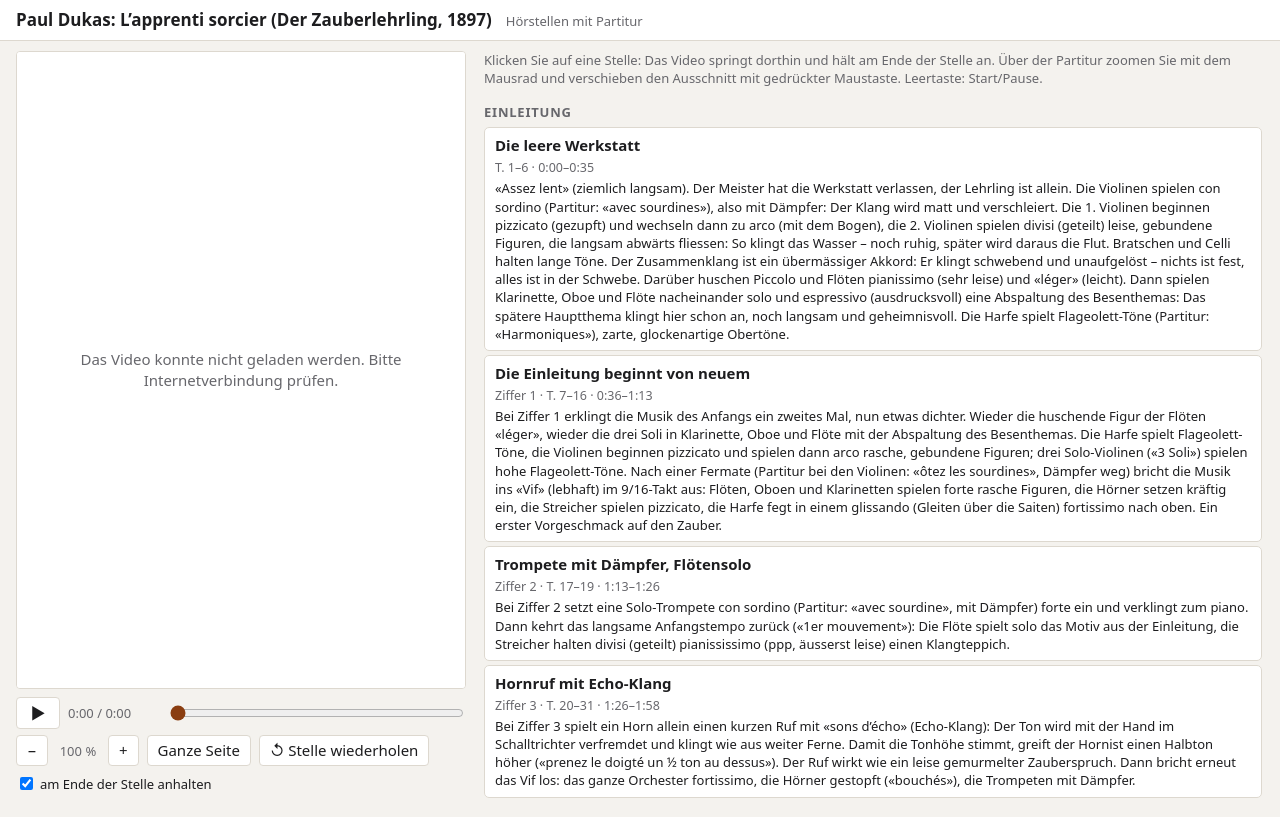
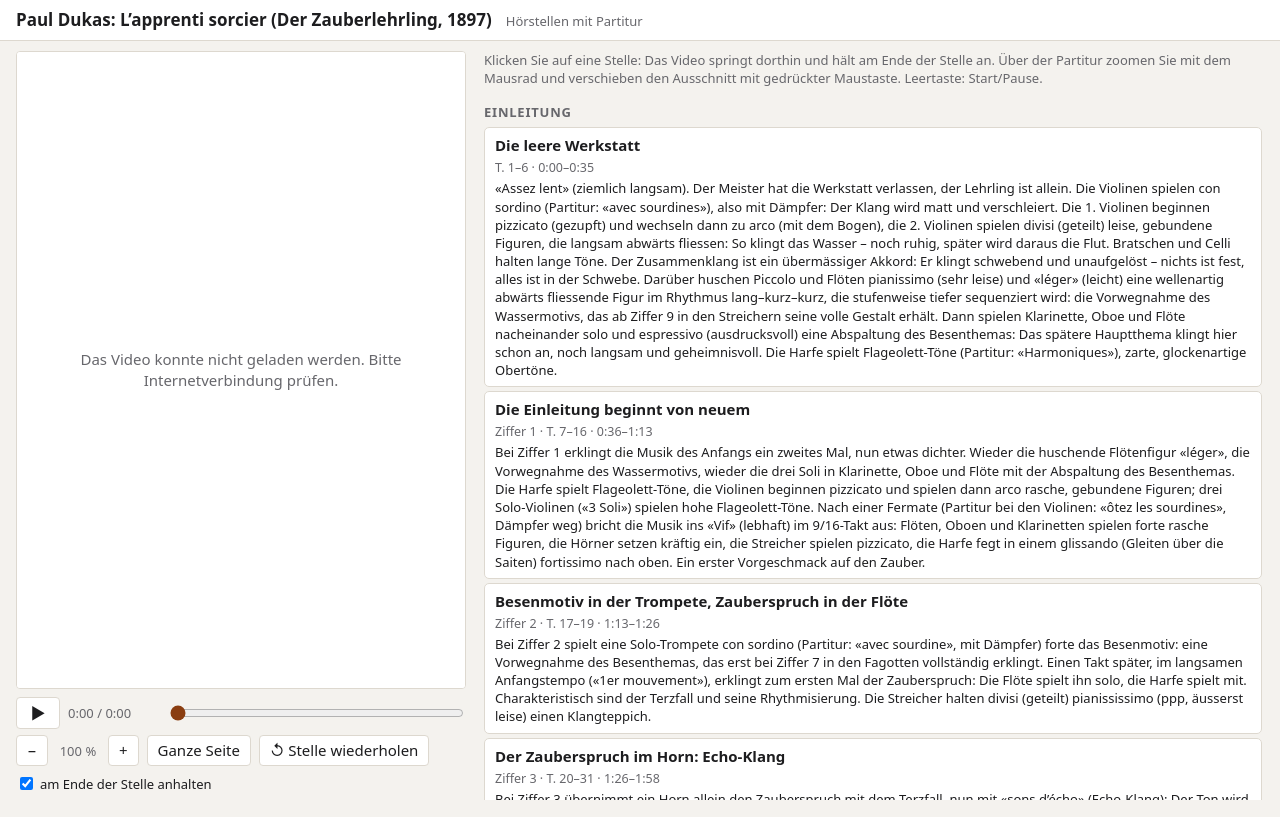
Before and after one commit to unterrichtsmaterialien-musik/zauberlehrling, a plain HTML site: page index.html in a window 1280 px wide. Drawn offline with Linux system fonts and the light colour scheme.

Commit message:
Update text descriptions in index.html

```diff
--- a/index.html
+++ b/index.html
@@ -151,21 +151,21 @@ const SEITE = { links: 0.3015, breite: 0.397 };
 // Zeiten vorläufig (aus Seitenwechseln geschätzt) – werden im Bearbeitungsmodus präzisiert
 const STELLEN = [
   { gruppe: 'Einleitung', titel: 'Die leere Werkstatt', ziffer: '', takte: '1–6',
-    start: '0:00', ende: '0:35.7', text: '«Assez lent» (ziemlich langsam). Der Meister hat die Werkstatt verlassen, der Lehrling ist allein. Die Violinen spielen con sordino (Partitur: «avec sourdines»), also mit Dämpfer: Der Klang wird matt und verschleiert. Die 1. Violinen beginnen pizzicato (gezupft) und wechseln dann zu arco (mit dem Bogen), die 2. Violinen spielen divisi (geteilt) leise, gebundene Figuren, die langsam abwärts fliessen: So klingt das Wasser – noch ruhig, später wird daraus die Flut. Bratschen und Celli halten lange Töne. Der Zusammenklang ist ein übermässiger Akkord: Er klingt schwebend und unaufgelöst – nichts ist fest, alles ist in der Schwebe. Darüber huschen Piccolo und Flöten pianissimo (sehr leise) und «léger» (leicht). Dann spielen Klarinette, Oboe und Flöte nacheinander solo und espressivo (ausdrucksvoll) eine Abspaltung des Besenthemas: Das spätere Hauptthema klingt hier schon an, noch langsam und geheimnisvoll. Die Harfe spielt Flageolett-Töne (Partitur: «Harmoniques»), zarte, glockenartige Obertöne.' },
+    start: '0:00', ende: '0:35.7', text: '«Assez lent» (ziemlich langsam). Der Meister hat die Werkstatt verlassen, der Lehrling ist allein. Die Violinen spielen con sordino (Partitur: «avec sourdines»), also mit Dämpfer: Der Klang wird matt und verschleiert. Die 1. Violinen beginnen pizzicato (gezupft) und wechseln dann zu arco (mit dem Bogen), die 2. Violinen spielen divisi (geteilt) leise, gebundene Figuren, die langsam abwärts fliessen: So klingt das Wasser – noch ruhig, später wird daraus die Flut. Bratschen und Celli halten lange Töne. Der Zusammenklang ist ein übermässiger Akkord: Er klingt schwebend und unaufgelöst – nichts ist fest, alles ist in der Schwebe. Darüber huschen Piccolo und Flöten pianissimo (sehr leise) und «léger» (leicht) eine wellenartig abwärts fliessende Figur im Rhythmus lang–kurz–kurz, die stufenweise tiefer sequenziert wird: die Vorwegnahme des Wassermotivs, das ab Ziffer 9 in den Streichern seine volle Gestalt erhält. Dann spielen Klarinette, Oboe und Flöte nacheinander solo und espressivo (ausdrucksvoll) eine Abspaltung des Besenthemas: Das spätere Hauptthema klingt hier schon an, noch langsam und geheimnisvoll. Die Harfe spielt Flageolett-Töne (Partitur: «Harmoniques»), zarte, glockenartige Obertöne.' },
   { gruppe: 'Einleitung', titel: 'Die Einleitung beginnt von neuem', ziffer: '1', takte: '7–16',
-    start: '0:36.4', ende: '1:13.3', text: 'Bei Ziffer 1 erklingt die Musik des Anfangs ein zweites Mal, nun etwas dichter. Wieder die huschende Figur der Flöten «léger», wieder die drei Soli in Klarinette, Oboe und Flöte mit der Abspaltung des Besenthemas. Die Harfe spielt Flageolett-Töne, die Violinen beginnen pizzicato und spielen dann arco rasche, gebundene Figuren; drei Solo-Violinen («3 Soli») spielen hohe Flageolett-Töne. Nach einer Fermate (Partitur bei den Violinen: «ôtez les sourdines», Dämpfer weg) bricht die Musik ins «Vif» (lebhaft) im 9/16-Takt aus: Flöten, Oboen und Klarinetten spielen forte rasche Figuren, die Hörner setzen kräftig ein, die Streicher spielen pizzicato, die Harfe fegt in einem glissando (Gleiten über die Saiten) fortissimo nach oben. Ein erster Vorgeschmack auf den Zauber.' },
-  { gruppe: 'Einleitung', titel: 'Trompete mit Dämpfer, Flötensolo', ziffer: '2', takte: '17–19',
-    start: '1:13.5', ende: '1:26', text: 'Bei Ziffer 2 setzt eine Solo-Trompete con sordino (Partitur: «avec sourdine», mit Dämpfer) forte ein und verklingt zum piano. Dann kehrt das langsame Anfangstempo zurück («1er mouvement»): Die Flöte spielt solo das Motiv aus der Einleitung, die Streicher halten divisi (geteilt) pianississimo (ppp, äusserst leise) einen Klangteppich.' },
-  { gruppe: 'Einleitung', titel: 'Hornruf mit Echo-Klang', ziffer: '3', takte: '20–31',
-    start: '1:26', ende: '1:58', text: 'Bei Ziffer 3 spielt ein Horn allein einen kurzen Ruf mit «sons d’écho» (Echo-Klang): Der Ton wird mit der Hand im Schalltrichter verfremdet und klingt wie aus weiter Ferne. Damit die Tonhöhe stimmt, greift der Hornist einen Halbton höher («prenez le doigté un ½ ton au dessus»). Der Ruf wirkt wie ein leise gemurmelter Zauberspruch. Dann bricht erneut das Vif los: das ganze Orchester fortissimo, die Hörner gestopft («bouchés»), die Trompeten mit Dämpfer.' },
+    start: '0:36.4', ende: '1:13.3', text: 'Bei Ziffer 1 erklingt die Musik des Anfangs ein zweites Mal, nun etwas dichter. Wieder die huschende Flötenfigur «léger», die Vorwegnahme des Wassermotivs, wieder die drei Soli in Klarinette, Oboe und Flöte mit der Abspaltung des Besenthemas. Die Harfe spielt Flageolett-Töne, die Violinen beginnen pizzicato und spielen dann arco rasche, gebundene Figuren; drei Solo-Violinen («3 Soli») spielen hohe Flageolett-Töne. Nach einer Fermate (Partitur bei den Violinen: «ôtez les sourdines», Dämpfer weg) bricht die Musik ins «Vif» (lebhaft) im 9/16-Takt aus: Flöten, Oboen und Klarinetten spielen forte rasche Figuren, die Hörner setzen kräftig ein, die Streicher spielen pizzicato, die Harfe fegt in einem glissando (Gleiten über die Saiten) fortissimo nach oben. Ein erster Vorgeschmack auf den Zauber.' },
+  { gruppe: 'Einleitung', titel: 'Besenmotiv in der Trompete, Zauberspruch in der Flöte', ziffer: '2', takte: '17–19',
+    start: '1:13.5', ende: '1:26', text: 'Bei Ziffer 2 spielt eine Solo-Trompete con sordino (Partitur: «avec sourdine», mit Dämpfer) forte das Besenmotiv: eine Vorwegnahme des Besenthemas, das erst bei Ziffer 7 in den Fagotten vollständig erklingt. Einen Takt später, im langsamen Anfangstempo («1er mouvement»), erklingt zum ersten Mal der Zauberspruch: Die Flöte spielt ihn solo, die Harfe spielt mit. Charakteristisch sind der Terzfall und seine Rhythmisierung. Die Streicher halten divisi (geteilt) pianississimo (ppp, äusserst leise) einen Klangteppich.' },
+  { gruppe: 'Einleitung', titel: 'Der Zauberspruch im Horn: Echo-Klang', ziffer: '3', takte: '20–31',
+    start: '1:26', ende: '1:58', text: 'Bei Ziffer 3 übernimmt ein Horn allein den Zauberspruch mit dem Terzfall, nun mit «sons d’écho» (Echo-Klang): Der Ton wird mit der Hand im Schalltrichter verfremdet und klingt wie aus weiter Ferne. Damit die Tonhöhe stimmt, greift der Hornist einen Halbton höher («prenez le doigté un ½ ton au dessus»). Der Lehrling murmelt die Zauberformel leise vor sich hin. Dann bricht erneut das Vif los: das ganze Orchester fortissimo, die Hörner gestopft («bouchés»), die Trompeten mit Dämpfer.' },
   { gruppe: 'Einleitung', titel: 'Steigerung und «Silence»', ziffer: '4–5', takte: '32–41',
     start: '2:01', ende: '2:13', text: 'Die Einleitung steigert sich. Bei Ziffer 5 spielen Holzbläser und Streicher rasche Tonwiederholungen, zuerst subito piano (plötzlich leise), dann molto crescendo (stark anschwellend) bis zum fortissimo. Nach kurzen, harten Akkordschlägen spielt die Pauke allein einen trockenen Schlag («sec»). Dann steht in der Partitur «Silence»: eine Generalpause mit Fermate – das ganze Orchester schweigt. Der Lehrling hat den Spruch gesprochen und wartet gespannt: Wird es funktionieren?' },
   { gruppe: 'Exposition', titel: 'Der Besen erwacht', ziffer: '6', takte: '42–71',
     start: '2:12', ende: '2:27', text: 'Jetzt beginnt der schnelle Hauptteil, «Vif» im 3/8-Takt. Ganz tief und leise (piano) tupfen Bassklarinette, Kontrafagott, Hörner und Pauke einzelne kurze Töne – zuerst mit langen Pausen dazwischen, dann immer dichter. Man hört, wie der Besen zum Leben erwacht: Er regt sich, bekommt Beine und beginnt sich zu bewegen.' },
   { gruppe: 'Exposition', titel: 'Das Besenthema in den Fagotten', ziffer: '7', takte: '72–96',
-    start: '2:27', ende: '2:37', text: 'Das berühmte Besenthema: Drei Fagotte spielen es gemeinsam (Partitur: «à 3») im mezzoforte (mittellaut), in f-Moll. Die kurzen, gestossenen Töne (staccato) klingen wie hölzerne, etwas ungelenke Schritte – der Besen marschiert los. Die Streicher begleiten pizzicato und piano, Kontrafagott, Bassklarinette, Hörner und Pauke geben den Grundschlag. Bei Ziffer 8 übernehmen Klarinette und Bassklarinette das Thema piano marcato (leise, aber betont).' },
+    start: '2:27', ende: '2:37', text: 'Das berühmte Besenthema: Was in der Einleitung nur angedeutet war – in den Soli von Klarinette, Oboe und Flöte und in der Trompete bei Ziffer 2 –, erklingt hier zum ersten Mal vollständig. Drei Fagotte spielen es gemeinsam (Partitur: «à 3») im mezzoforte (mittellaut), in f-Moll. Die kurzen, gestossenen Töne (staccato) klingen wie hölzerne, etwas ungelenke Schritte – der Besen marschiert los. Die Streicher begleiten pizzicato und piano, Kontrafagott, Bassklarinette, Hörner und Pauke geben den Grundschlag. Bei Ziffer 8 übernehmen Klarinette und Bassklarinette das Thema piano marcato (leise, aber betont).' },
   { gruppe: 'Exposition', titel: 'Das Thema wandert durchs Orchester', ziffer: '8–12', takte: '97–158',
-    start: '2:37', ende: '3:06', text: 'Das Besenthema wandert jetzt von Instrument zu Instrument: Nach den Fagotten übernehmen die Klarinetten, dann weitere Holzbläser. Mit jedem Einsatz kommen Instrumente dazu, der Klang wird voller und lauter. Bei Ziffer 9 setzen Becken und Hörner ein, die Streicher spielen jetzt arco. So wird hörbar, wie der Besen immer eifriger Wasser holt – Eimer um Eimer.' },
+    start: '2:37', ende: '3:06', text: 'Das Besenthema wandert jetzt von Instrument zu Instrument: Nach den Fagotten übernehmen die Klarinetten, dann weitere Holzbläser. Mit jedem Einsatz kommen Instrumente dazu, der Klang wird voller und lauter. Bei Ziffer 9 tritt das Wassermotiv in voller Gestalt hinzu: Die Streicher spielen arco die wellenartig abwärts fliessende Figur im Rhythmus lang–kurz–kurz, die in der Einleitung von den Flöten vorweggenommen wurde; Becken und Hörner setzen ein. Das Wasser steigt. So wird hörbar, wie der Besen immer eifriger Wasser holt – Eimer um Eimer.' },
   { gruppe: 'Exposition', titel: 'Helles Thema in Holz und Glockenspiel', ziffer: '18', takte: '201–228',
     start: '3:27', ende: '3:38', text: 'Ein neues, helles Thema: Flöten, Oboen und Klarinetten spielen piano «léger et détaché» (leicht und deutlich voneinander abgesetzt), das Glockenspiel spielt mit. Die Streicher zupfen pizzicato. Der Klang glitzert wie Wassertropfen – der Lehrling freut sich über seinen Erfolg. Ab Ziffer 18 wird es lauter: crescendo bis zum forte, mit kräftigen Akzenten (sforzato, plötzlich stark betont).' },
   { gruppe: 'Exposition', titel: 'Tutti-Durchbruch «Au mouvement»', ziffer: '22', takte: '249–266',
```
